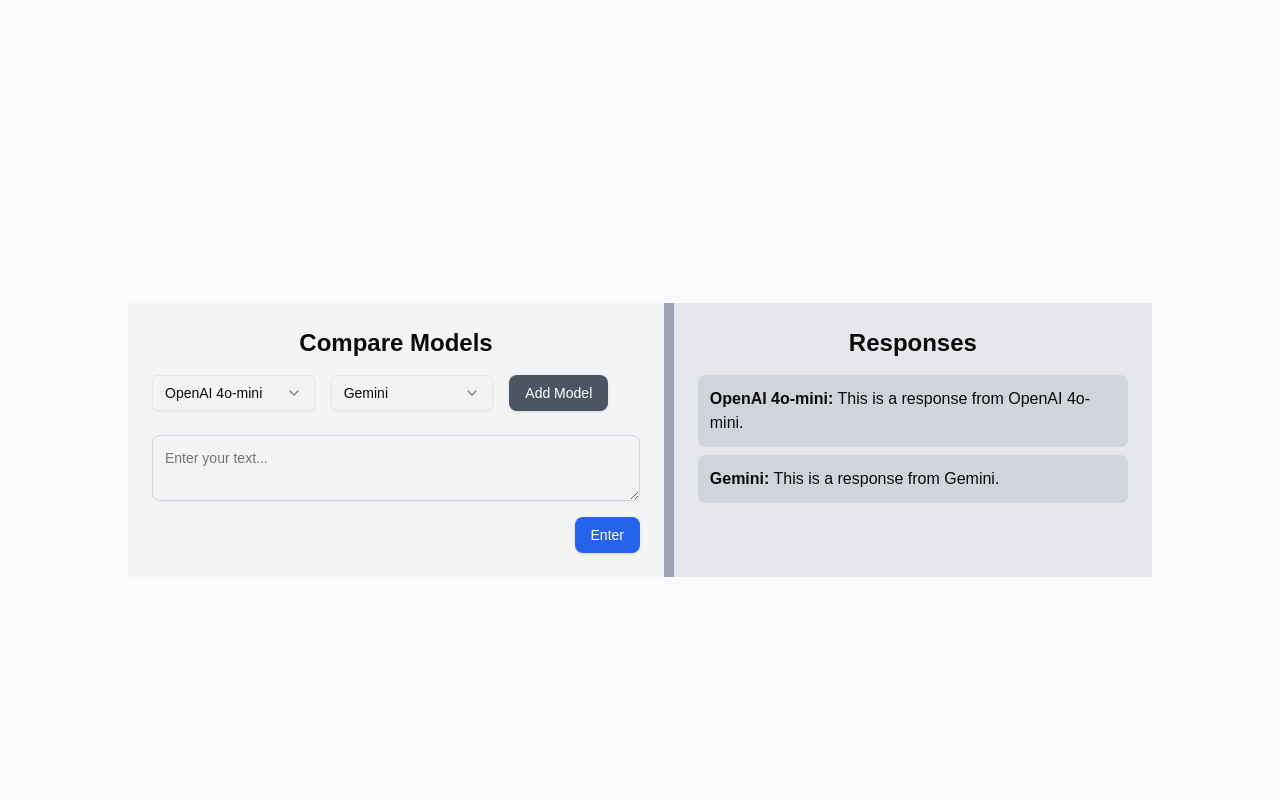
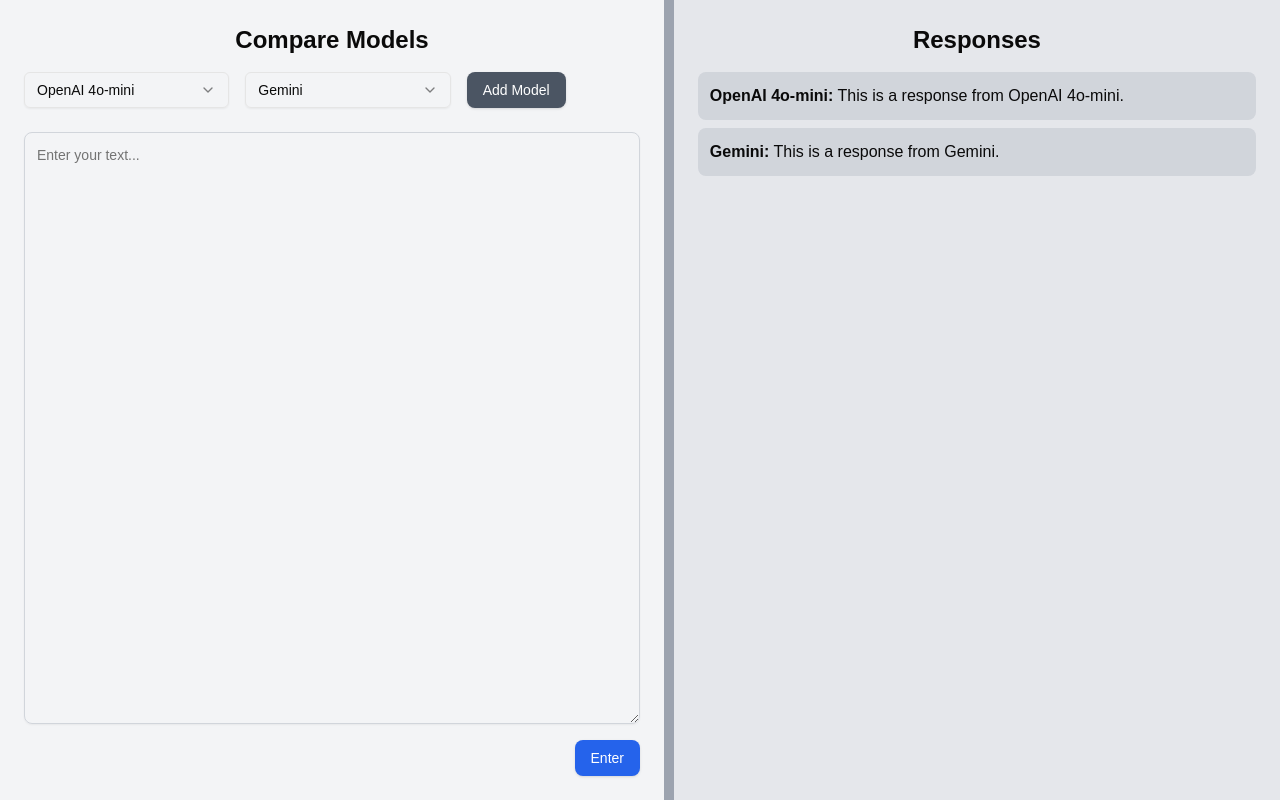
Before and after one commit to RaoAkif/247metrics, a Next.js app: page / in a window 1280 px wide. Both pictures are taken after a click on the button "Enter". Built offline with nearby package versions, Linux system fonts and the light colour scheme.

Commit message:
Great Smooth Transition

```diff
--- a/app/page.tsx
+++ b/app/page.tsx
@@ -38,14 +38,13 @@
   };
 
   return (
-    <div className="min-h-screen flex items-center justify-center bg-gray-50 p-6">
-      <div className="flex w-full max-w-5xl gap-0 mt-20">
+    <div className="h-screen flex w-full">
       {/* Compare Models Section - Shrinking */}
       <motion.div
         initial={{ flex: 1 }}
         animate={{ flex: showResponses ? 0.5 : 1 }}
-          transition={{ duration: 0.5, ease: "easeInOut" }}
-          className="p-6 bg-gray-100"
+        transition={{ duration: 0.7, ease: "easeInOut" }}
+        className="p-6 bg-gray-100 h-full flex flex-col"
       >
         <h3 className="text-2xl font-semibold mb-4 text-center">Compare Models</h3>
         <div className="flex flex-wrap gap-4 mb-6">
@@ -92,7 +91,7 @@
           </Button>
         </div>
         <Textarea
-            className="w-full p-3 rounded-lg border border-gray-300 focus:ring focus:ring-blue-300"
+          className="w-full p-3 rounded-lg border border-gray-300 focus:ring focus:ring-blue-300 flex-grow"
           value={inputValue}
           onChange={(e) => setInputValue(e.target.value)}
           placeholder="Enter your text..."
@@ -109,29 +108,41 @@
         <motion.div
           initial={{ flex: 0 }}
           animate={{ flex: 0.5 }}
-            transition={{ duration: 0.5, ease: "easeInOut" }}
-            className="flex"
+          transition={{ duration: 0.7, ease: "easeInOut" }}
+          className="h-full flex"
         >
-            {/* Divider */}
+          {/* Smooth Divider Transition */}
           <motion.div
-              initial={{ width: 0 }}
-              animate={{ width: "10px" }}
-              transition={{ duration: 0.5, ease: "easeInOut" }}
-              className="bg-gray-400"
+            initial={{ width: 0, opacity: 0 }}
+            animate={{ width: "10px", opacity: 1 }}
+            transition={{ duration: 0.5, delay: 0.3, ease: "easeOut" }}
+            className="bg-gray-400 h-full"
           />
 
           {/* Responses Section */}
-            <div className="p-6 bg-gray-200 w-full">
+          <motion.div
+            initial={{ opacity: 0, x: 20 }}
+            animate={{ opacity: 1, x: 0 }}
+            transition={{ duration: 0.5, delay: 0.4, ease: "easeOut" }}
+            className="p-6 bg-gray-200 h-full w-full flex flex-col"
+          >
             <h3 className="text-2xl font-semibold mb-4 text-center">Responses</h3>
+            <div className="overflow-auto flex-grow">
               {selectedModels.map((model) => (
-                <div key={model} className="p-3 mb-2 bg-gray-300 rounded-lg">
+                <motion.div
+                  key={model}
+                  initial={{ opacity: 0, y: 10 }}
+                  animate={{ opacity: 1, y: 0 }}
+                  transition={{ duration: 0.4, ease: "easeOut" }}
+                  className="p-3 mb-2 bg-gray-300 rounded-lg"
+                >
                   <strong>{model}:</strong> {responses[model] || "No response available."}
-                </div>
+                </motion.div>
               ))}
             </div>
           </motion.div>
+        </motion.div>
       )}
-      </div>
     </div>
   );
 }
```
Lines whose indentation alone changed are shown as unchanged.
